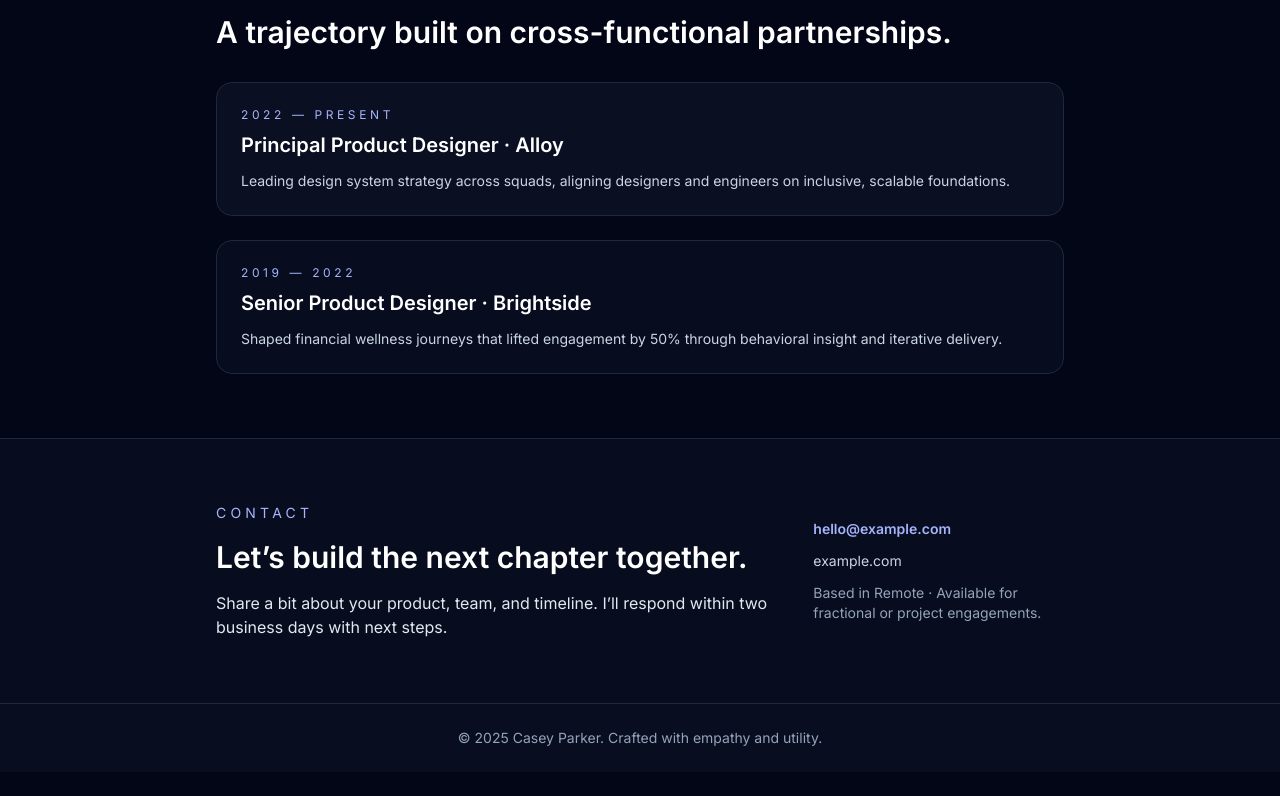
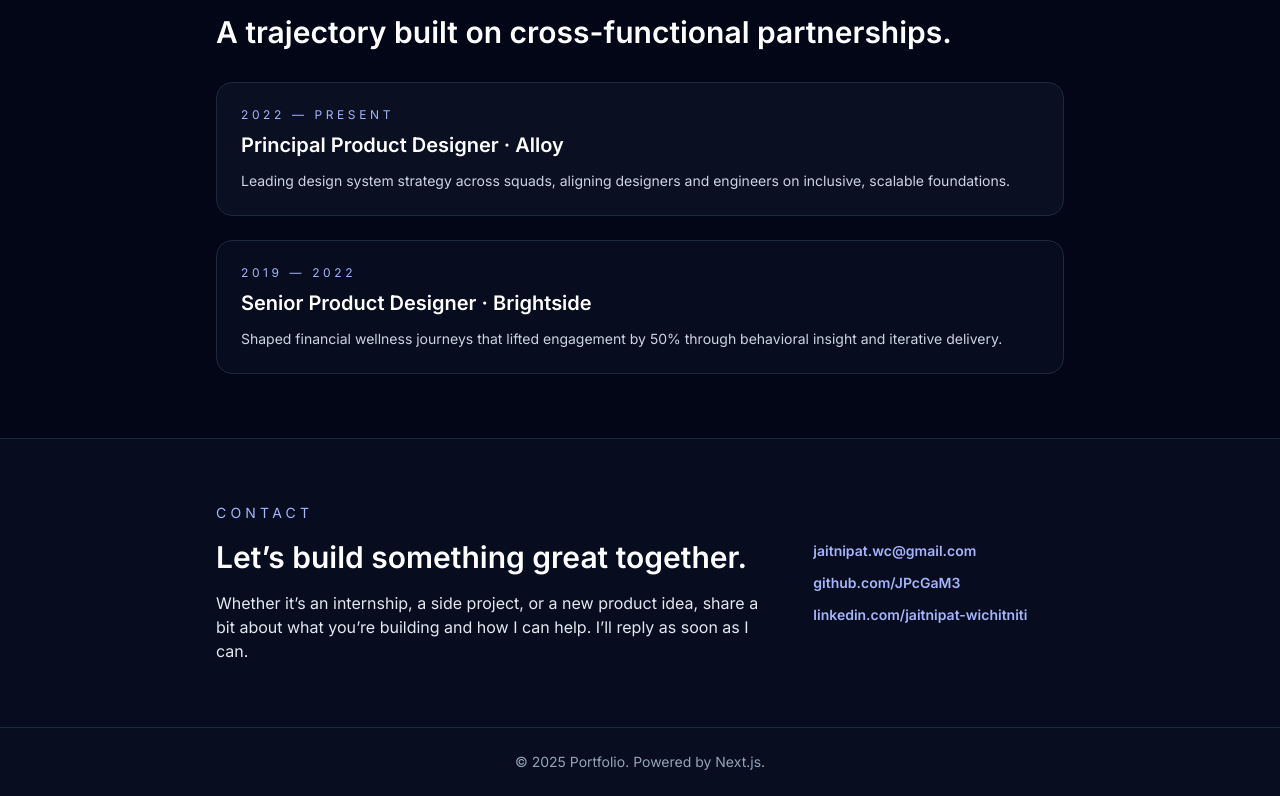
Before and after one commit to JPcGaM3/jaitnipat-portfolio, a Next.js app: page / in a window 1280 px wide. Shown: the part 1505-2301 px from the top of the page. Before the commit the page ends 2277 px from the top, so only its background shows below. Built offline with nearby package versions, Linux system fonts and the light colour scheme.

Commit message:
fix: update text in some area

```diff
--- a/app/components/contact-section.tsx
+++ b/app/components/contact-section.tsx
@@ -4,17 +4,19 @@ export default function ContactSection() {
       <div className="mx-auto flex max-w-4xl flex-col gap-8 px-6 text-slate-200 md:flex-row md:items-center">
         <div className="space-y-4 md:w-2/3">
           <p className="text-sm uppercase tracking-[0.3em] text-indigo-300">Contact</p>
-          <h2 className="text-3xl font-semibold text-white">Let&rsquo;s build the next chapter together.</h2>
-          <p>Share a bit about your product, team, and timeline. I&rsquo;ll respond within two business days with next steps.</p>
+          <h2 className="text-3xl font-semibold text-white">Let’s build something great together.</h2>
+          <p>Whether it’s an internship, a side project, or a new product idea, share a bit about what you’re building and how I can help. I’ll reply as soon as I can.</p>
         </div>
         <div className="flex-1 space-y-3 text-sm">
-          <a href="mailto:hello@example.com" className="block font-semibold text-indigo-300">
-            hello@example.com
+          <a href="mailto:jaitnipat.wc@gmail.com" className="block font-semibold text-indigo-300">
+            jaitnipat.wc@gmail.com
           </a>
-          <a href="https://example.com" className="block text-slate-300" target="_blank" rel="noopener noreferrer">
-            example.com
+            <a href="https://github.com/JPcGaM3" className="block font-semibold text-indigo-300">
+            github.com/JPcGaM3
           </a>
-          <p className="text-slate-400">Based in Remote · Available for fractional or project engagements.</p>
+            <a href="https://www.linkedin.com/in/jaitnipat-wichitniti-877a05321/" className="block font-semibold text-indigo-300">
+                linkedin.com/jaitnipat-wichitniti
+          </a>
         </div>
       </div>
     </section>
--- a/app/components/layout-shell.tsx
+++ b/app/components/layout-shell.tsx
@@ -9,7 +9,7 @@ export default function LayoutShell({ children }: { children: ReactNode }) {
       <SiteHeader />
       <main>{children}</main>
       <footer className="border-t border-slate-800 bg-slate-900/50 py-6 text-center text-sm text-slate-400">
-        © {currentYear} Casey Parker. Crafted with empathy and utility.
+        © {currentYear} Portfolio. Powered by Next.js.
       </footer>
     </div>
   );
--- a/app/components/project-card.tsx
+++ b/app/components/project-card.tsx
@@ -18,7 +18,7 @@ export default function ProjectCard({ project }: { project: Project }) {
       </ul>
       {project.caseStudyUrl && (
         <Link href={project.caseStudyUrl} className="mt-6 inline-flex items-center gap-2 text-sm font-semibold text-indigo-300">
-          View case study <span aria-hidden="true">→</span>
+          More detail <span aria-hidden="true">→</span>
         </Link>
       )}
     </article>
--- a/app/components/site-header.tsx
+++ b/app/components/site-header.tsx
@@ -16,7 +16,7 @@ export default function SiteHeader() {
           scroll
           className="text-sm font-semibold uppercase tracking-[0.3em] text-indigo-300"
         >
-          Casey Parker
+          Portfolio
         </Link>
         <nav className="hidden gap-6 text-sm text-slate-300 md:flex">
           {navigation.map((item) => (
```
